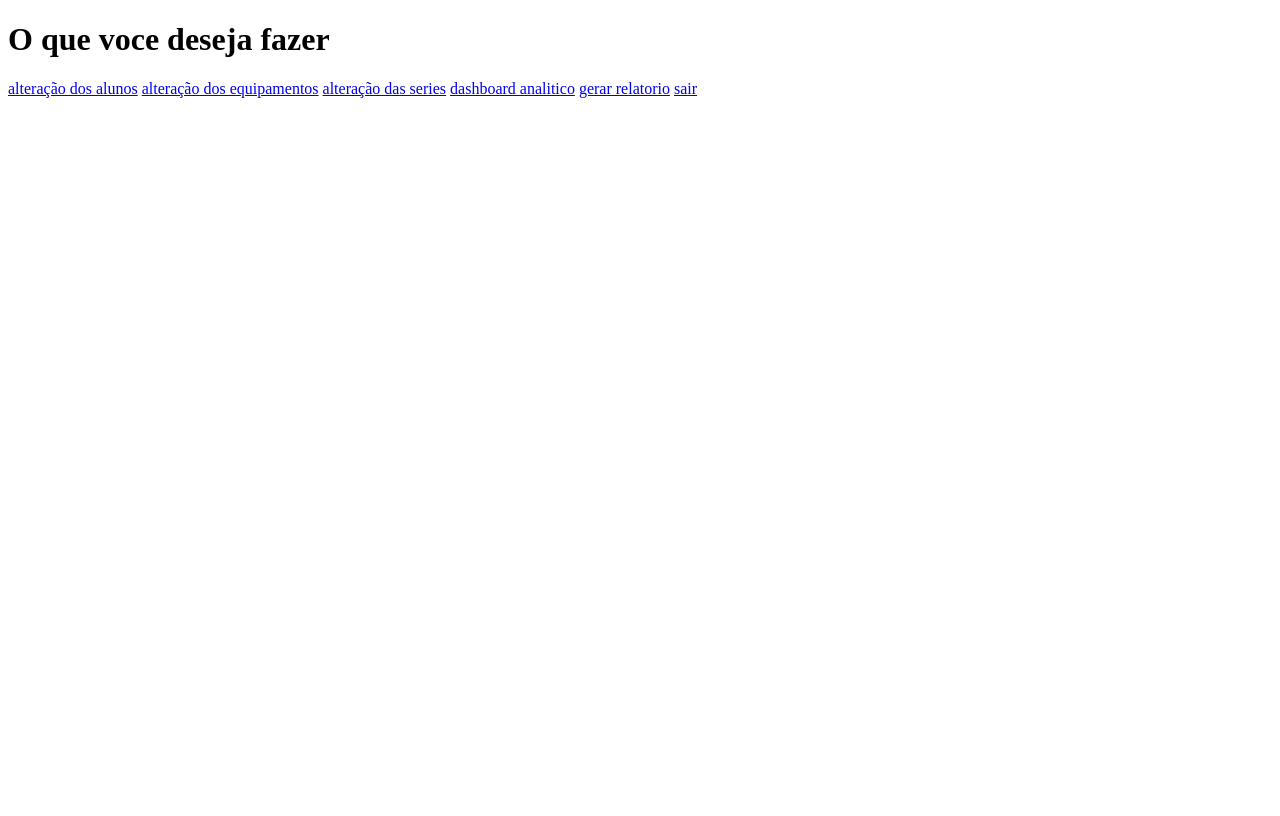
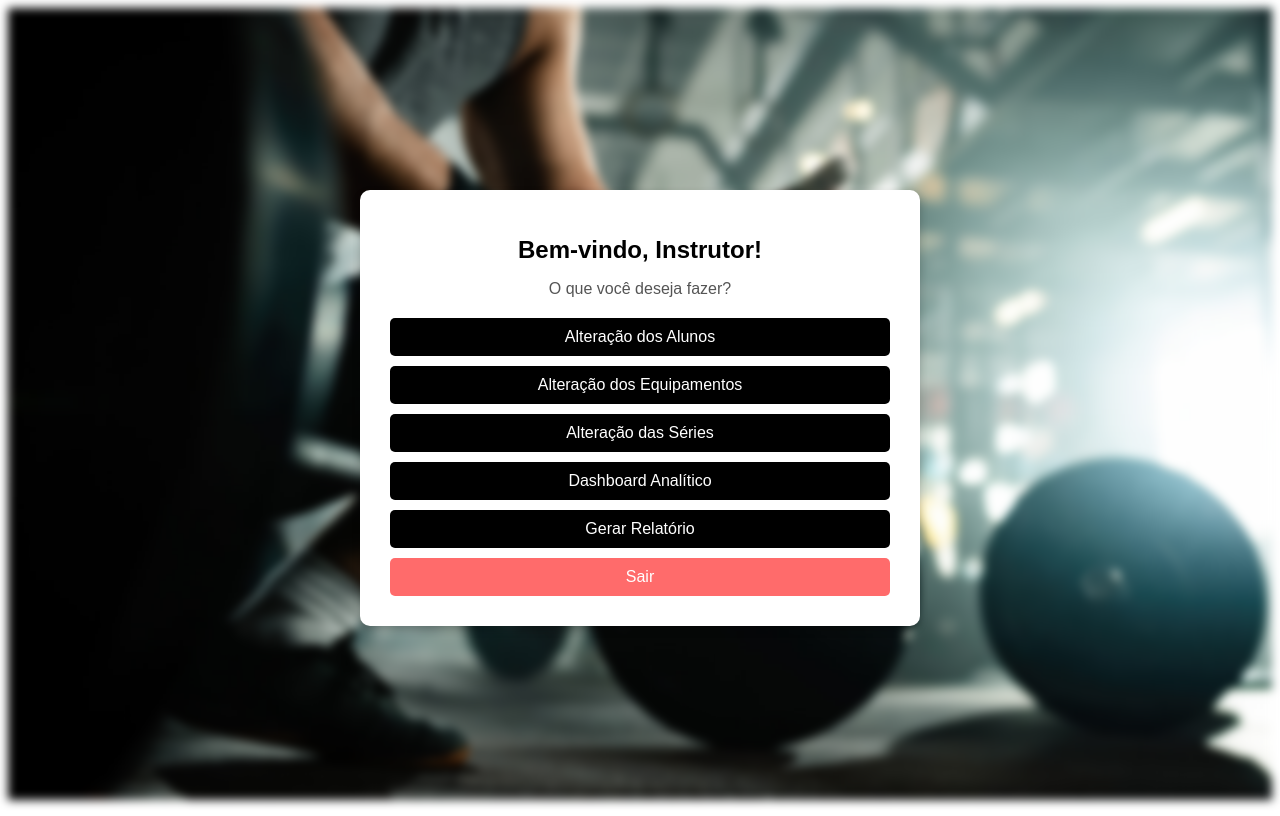
Before and after one commit to PedroZxK/academia-PHPHaters, a PHP site: page /instrutor/home_instrutores.php in a window 1280 px wide. Before the commit the page ends 98 px from the top, so only its background shows below. Run offline with PHP 8.4, Linux system fonts and the light colour scheme; the visitor is signed in with stand-in values (Sample User, id 1).

Commit message:
home instrutor estilizada!

```diff
--- /dev/null
+++ b/assets/css/home_instrutor.css
@@ -0,0 +1,84 @@
+body {
+    font-family: 'Arial', sans-serif;
+    color: #333333;
+    display: flex;
+    justify-content: center;
+    align-items: center;
+    height: 100vh;
+    position: relative;
+}
+
+body::before {
+    content: '';
+    position: absolute;
+    top: 0;
+    left: 0;
+    right: 0;
+    bottom: 0;
+    background-image: url('../img/academia3.jpg');
+    background-size: cover;
+    background-position: center;
+    background-attachment: fixed;
+    filter: blur(5px);
+    z-index: -1;
+}
+
+/* Container Principal */
+.container {
+    background: #fff;
+    padding: 30px;
+    border-radius: 10px;
+    box-shadow: 0 4px 8px rgba(0, 0, 0, 0.2);
+    text-align: center;
+    width: 90%;
+    max-width: 500px;
+}
+
+/* Título */
+h1 {
+    font-size: 24px;
+    color: #000000;
+    margin-bottom: 10px;
+}
+
+/* Parágrafo */
+p {
+    font-size: 16px;
+    margin-bottom: 20px;
+    color: #555;
+}
+
+/* Menu de Opções */
+.menu {
+    display: flex;
+    flex-direction: column;
+    gap: 10px;
+}
+
+/* Links */
+.menu a {
+    text-decoration: none;
+    font-size: 16px;
+    color: #fff;
+    padding: 10px 20px;
+    border-radius: 5px;
+    transition: background-color 0.3s ease;
+    text-align: center;
+}
+
+.btn {
+    background-color: #000;
+}
+
+.btn:hover {
+    background-color: #111;
+}
+
+/* Link de Logout */
+.logout {
+    background-color: #ff6b6b;
+}
+
+.logout:hover {
+    background-color: #e25555;
+}
--- a/instrutor/home_instrutores.php
+++ b/instrutor/home_instrutores.php
@@ -3,20 +3,27 @@ include '../conexao.php';
 include '../validacao_instrutor.php';
 ?>
 <!DOCTYPE html>
-<html lang="en">
+<html lang="pt-br">
 <head>
     <meta charset="UTF-8">
     <meta name="viewport" content="width=device-width, initial-scale=1.0">
-    <title>login instrutor</title>
+    <title>Home Instrutor</title>
+    <link rel="stylesheet" href="../assets/css/home_instrutor.css"> <!-- Referência ao CSS -->
+    <link href="https://cdnjs.cloudflare.com/ajax/libs/font-awesome/6.0.0-beta3/css/all.min.css" rel="stylesheet">
+    <link rel="shortcut icon" href="..\assets\img\logourl.png" type="image/x-icon">
 </head>
 <body>
-
-<h1>O que voce deseja fazer</h1>
-    <a href="editar-alunos/alterar_alunos.php">alteração dos alunos</a>
-    <a href="editar-equipamentos/alterar_equipamentos.php">alteração dos equipamentos</a>
-    <a href="editar-series/alterar_series.php">alteração das series</a>
-    <a href="dashboard_analitico.php">dashboard analitico</a>
-    <a href="gerar_relatorio.php">gerar relatorio</a>
-    <a href="../logout.php">sair</a>
+    <div class="container">
+        <h1>Bem-vindo, Instrutor!</h1>
+        <p>O que você deseja fazer?</p>
+        <div class="menu">
+            <a class="btn" href="editar-alunos/alterar_alunos.php">Alteração dos Alunos</a>
+            <a class="btn"href="editar-equipamentos/alterar_equipamentos.php">Alteração dos Equipamentos</a>
+            <a class="btn"href="editar-series/alterar_series.php">Alteração das Séries</a>
+            <a class="btn"href="dashboard_analitico.php">Dashboard Analítico</a>
+            <a class="btn"  href="index_relatorio.php">Gerar Relatório</a>
+            <a href="../logout.php" class="logout">Sair</a>
+        </div>
+    </div>
 </body>
 </html>
```
Also changed, not shown: assets/img/academia3.jpg (added).
